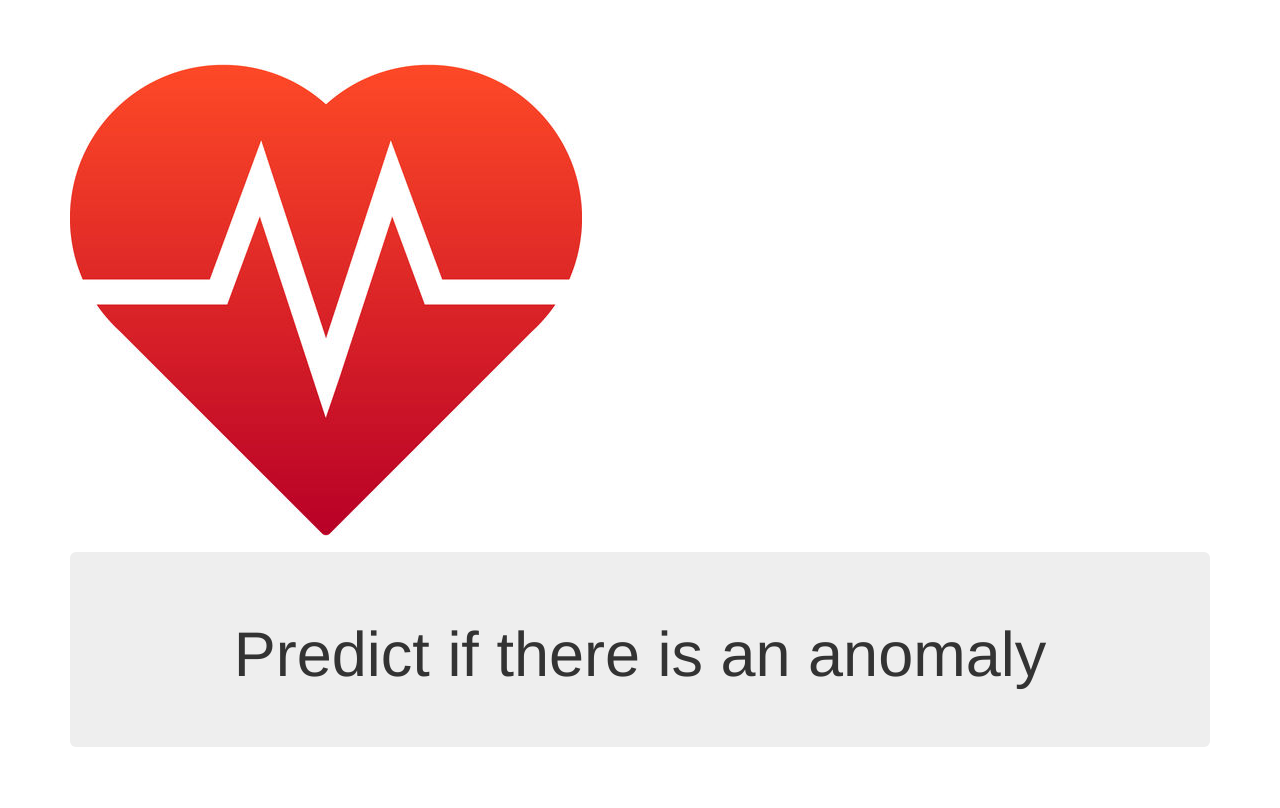
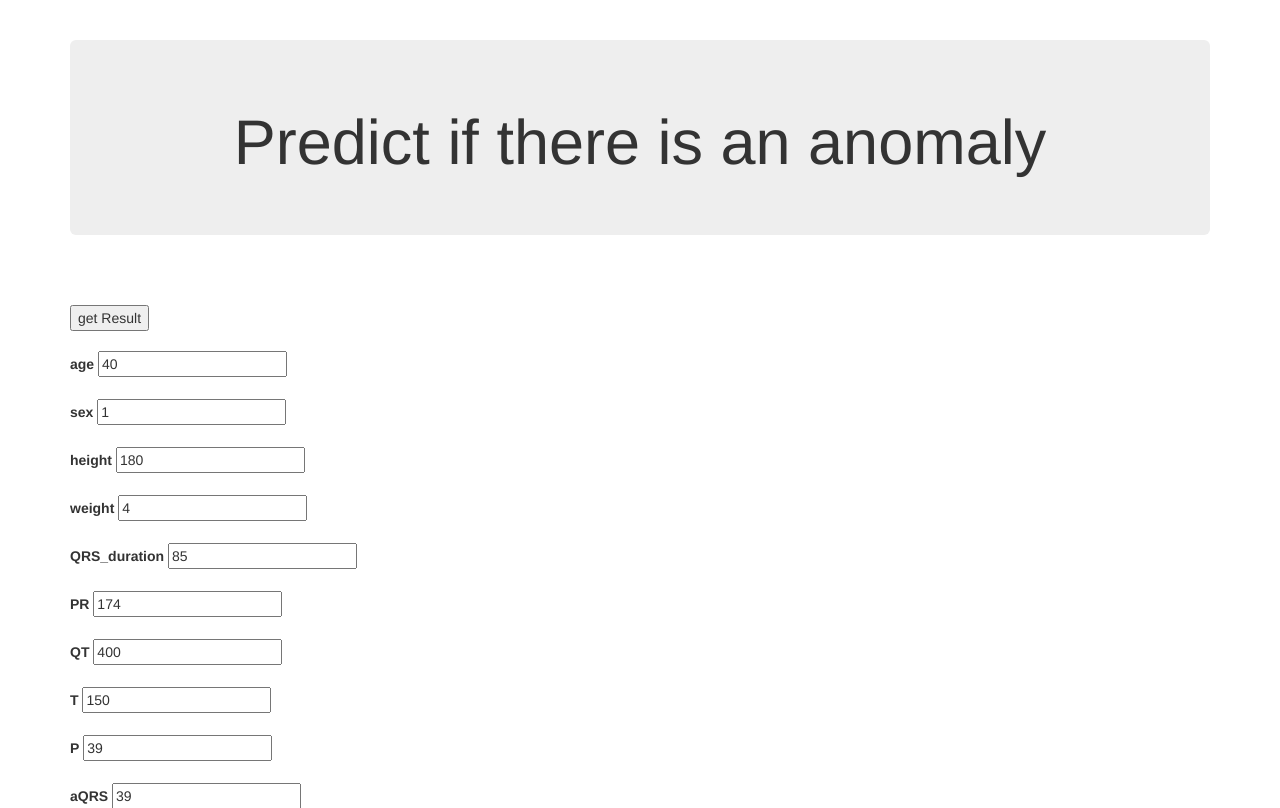
Before and after one commit to idukkigold/ecgpred_heroku, a Flask app: page / in a window 1280 px wide. Shown: the top 808 px of the page. Run offline with Flask 2, Linux system fonts and the light colour scheme; parts of the project's set-up code (start-up, migrations or seed data) failed here and were passed over; some libraries are stand-ins or nearby versions.

Commit message:
changed landing page

```diff
--- a/templates/index.html
+++ b/templates/index.html
@@ -18,7 +18,7 @@
     {% endif %}
 
     <br><br>
-    <img src="image.jpg" class="center">
+
     <div class="jumbotron text-center">
       <h1>Predict if there is an anomaly</h1>
     </div>
```
